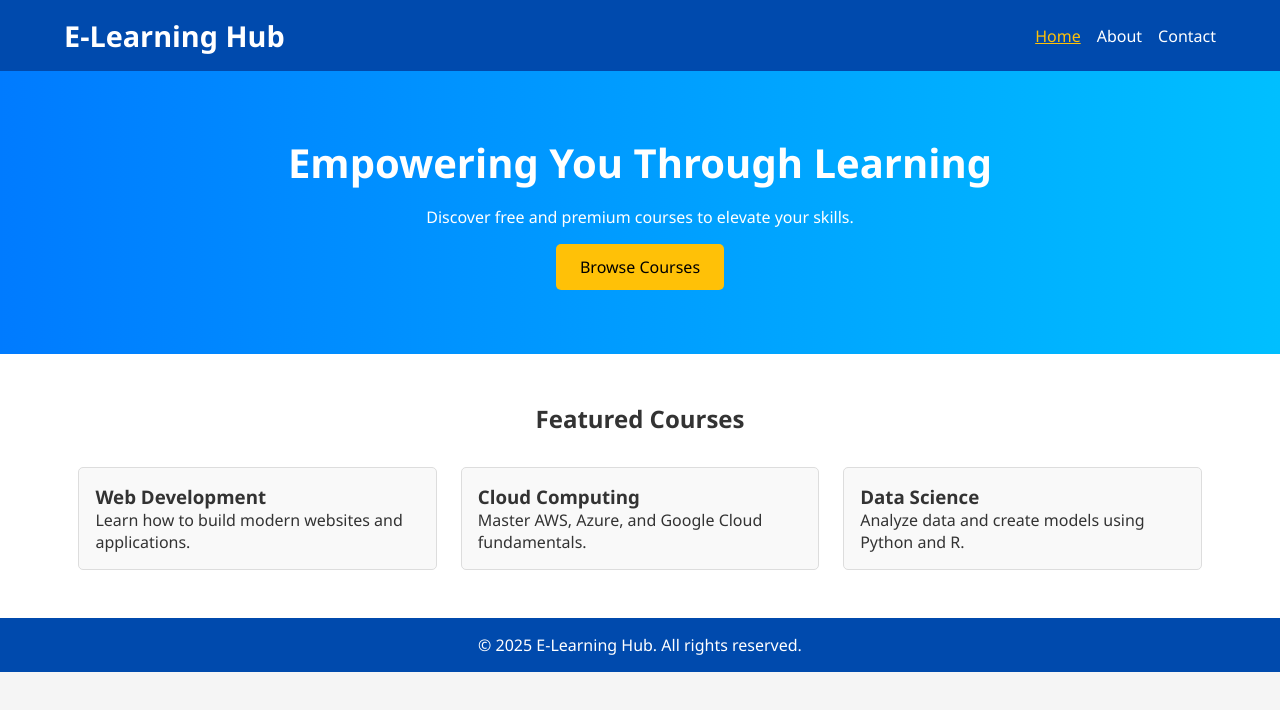
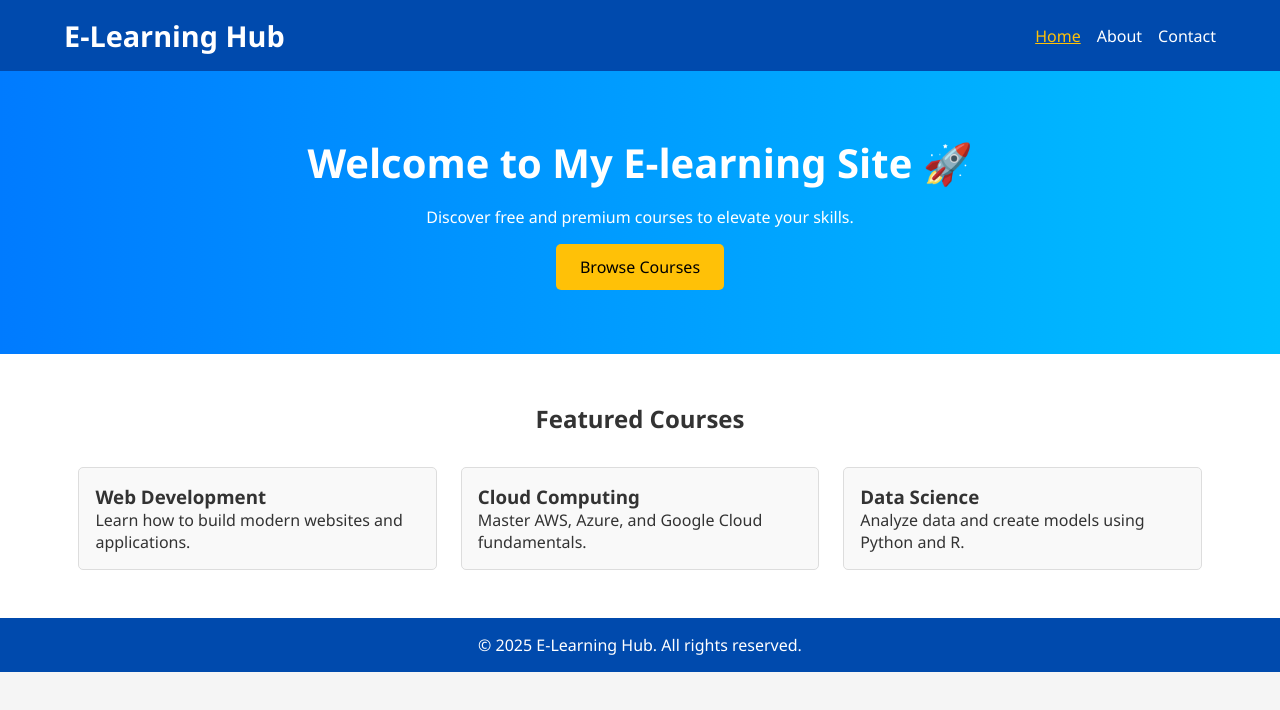
Before and after one commit to Mmunabau/elearning-website, a plain HTML site: page index.html in a window 1280 px wide. Drawn offline with Linux system fonts and the light colour scheme.

Commit message:
Trigger deployment: small change to index

```diff
--- a/index.html
+++ b/index.html
@@ -3,7 +3,7 @@
 <head>
   <meta charset="UTF-8" />
   <meta name="viewport" content="width=device-width, initial-scale=1.0" />
-  <title>E-Learning Skills </title>
+  <title>E-Learning Hub </title>
   <link rel="stylesheet" href="assets/css/style.css" />
 </head>
 <body>
@@ -22,7 +22,7 @@
 
   <section class="hero fade-in">
     <div class="container">
-      <h1>Empowering You Through Learning</h1>
+      <h1>Welcome to My E-learning Site 🚀</h1>
       <p>Discover free and premium courses to elevate your skills.</p>
       <a href="#courses" class="btn">Browse Courses</a>
     </div>
```
